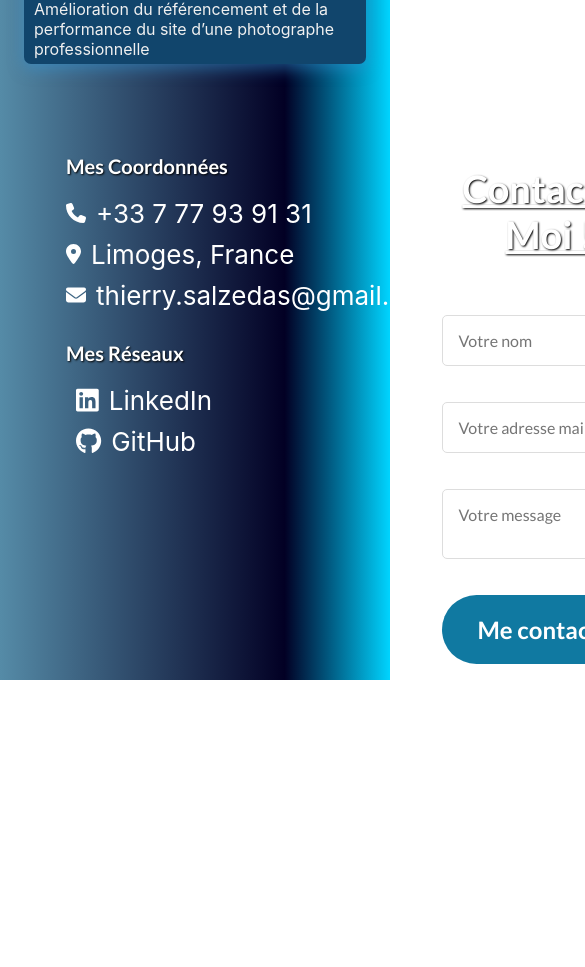
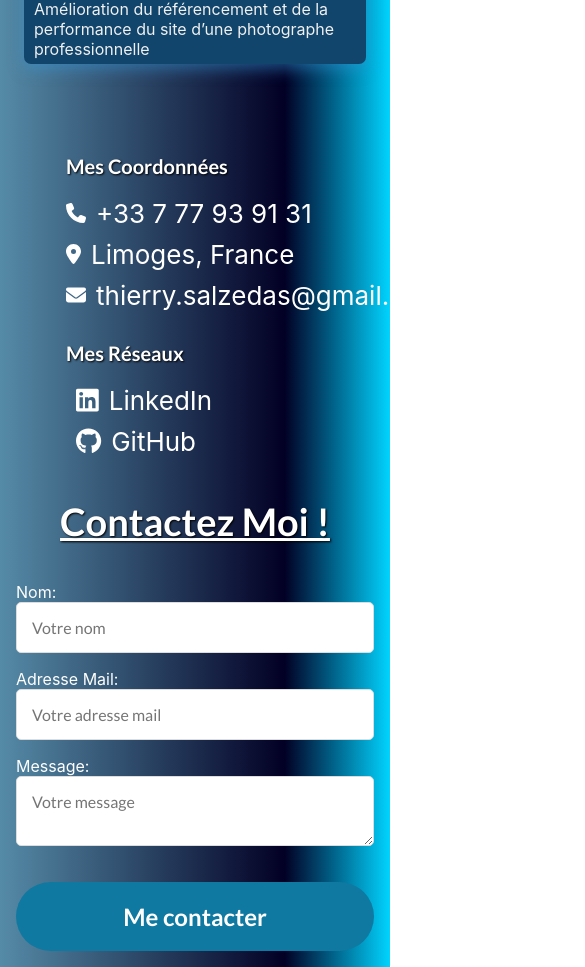
Before and after one commit to Citral87/Porfolio, a React (Create React App) app: page / in a window 390 px wide. Shown: the part 3177-4144 px from the top of the page, 585 px wide, since content can reach past the window. Before the commit the page ends 3857 px from the top, so only its background shows below. Built offline with nearby package versions, Linux system fonts and the light colour scheme.

Commit message:
responsive update

```diff
--- a/src/components/css/ContactForm.css
+++ b/src/components/css/ContactForm.css
@@ -109,10 +109,13 @@ form button:hover {
   .contact-info, .contact-form-container {
     flex-basis: 100%;
   }
-  .contact-form input[type="text"],
-  .contact-form input[type="email"],
-  .contact-form textarea {
+  form input[type="text"],
+ form input[type="email"],
+  form textarea {
     width: auto; /* Make input width responsive */
+  }
+  .contact-wrapper {
+    flex-direction: column;
   }
 }
 
```
